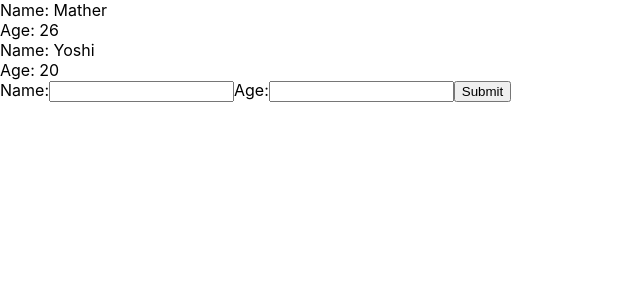
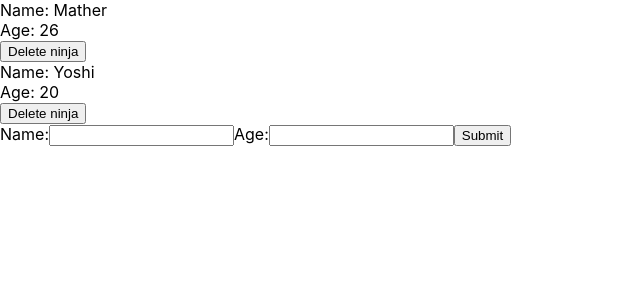
Before and after one commit to 409915016/react-simple, a React (Create React App) app: page / in a window 1280 px wide. Shown: the top 300 px of the page, without its empty margins (0-640 px from the left). Built offline with nearby package versions, Linux system fonts and the light colour scheme.

Commit message:
add and delete data from list

```diff
--- a/src/AddNinja.js
+++ b/src/AddNinja.js
@@ -12,7 +12,7 @@
     }
     handleSubmit = (e) => {
         e.preventDefault()
-        console.log(this.state)
+        this.props.addNinja(this.state)
     }
     render () {
         return(
--- a/src/App.js
+++ b/src/App.js
@@ -9,12 +9,29 @@
             {id: 2, name: 'Yoshi', age: 20}
         ]
     }
+    addNinja = (ninja) => {
+        ninja.id = Math.random()
+        let ninjas = [...this.state.ninjas, ninja]
+        this.setState({
+            ninjas: ninjas
+        })
+    }
+    deleteNinja = (id) =>{
+        let ninjas = this.state.ninjas.filter(ninja =>{
+            return ninja.id !== id
+        })
+        this.setState({
+            ninjas: ninjas
+        })
 
+    }
     render () {
         return (
           <div className="App">
-              <Ninjas ninjas={ this.state.ninjas }/>
-              <AddNinja />
+              <Ninjas
+              deleteNinja={this.deleteNinja}
+              ninjas={ this.state.ninjas }/>
+              <AddNinja addNinja={this.addNinja}/>
           </div>
         );
     }
--- a/src/Ninjas.js
+++ b/src/Ninjas.js
@@ -1,11 +1,12 @@
 import React from 'react'
 
-const Ninjas = ({ninjas}) => {
+const Ninjas = ({ninjas, deleteNinja}) => {
     const ninjasList = ninjas.map(i => {
         return (
             <div className="ninja" key={ i.id }>
               <div>Name: { i.name }</div>
               <div>Age: { i.age }</div>
+              <button onClick={ ()=>{ deleteNinja(i.id)} }>Delete ninja</button>
             </div>
         )
     });
```
